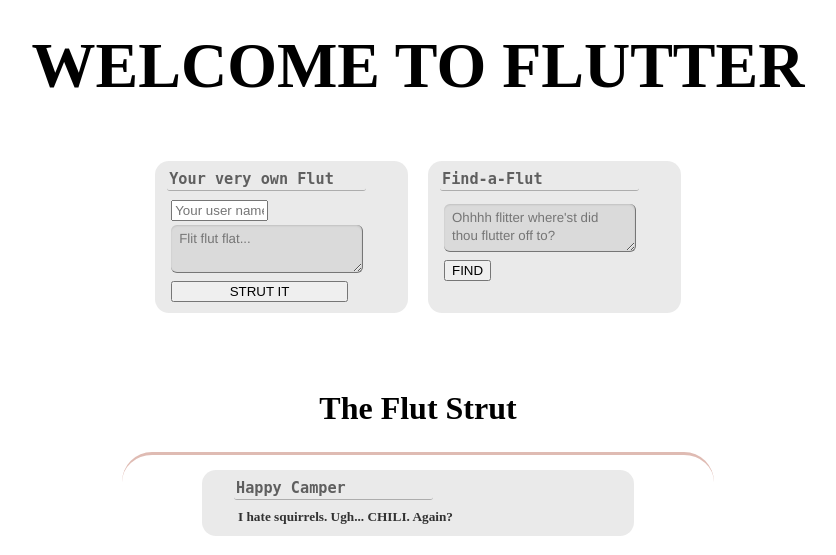
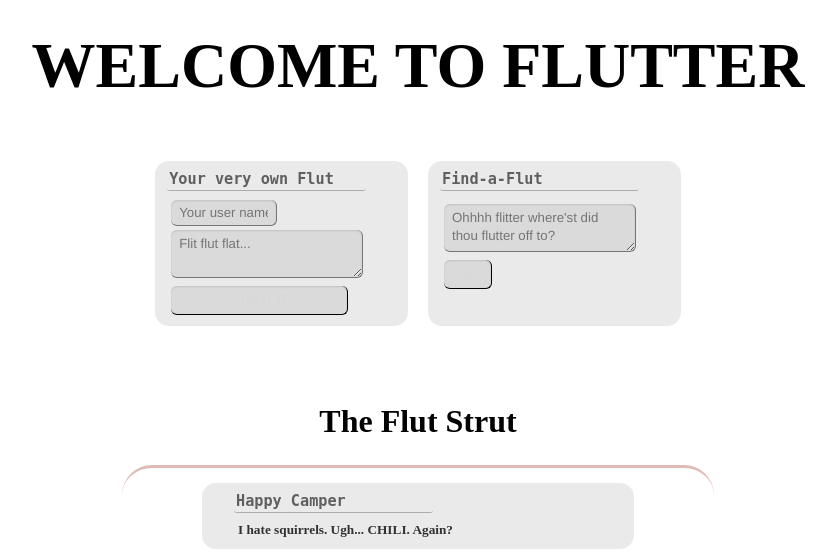
Before and after one commit to bizzcat/flutter, a Django app: page / in a window 1280 px wide. Shown: the part 230-785 px from the top of the page, without its empty margins (222-1058 px from the left). Run offline with Django 3.2, Linux system fonts and the light colour scheme; data comes from the database, SQL or seed files in the repository.

Commit message:
pretty up inputs

```diff
--- a/flutter/static/flutter/style.css
+++ b/flutter/static/flutter/style.css
@@ -51,7 +51,7 @@ textarea {
   margin: 4px 0px;
 }
 
-textarea {
+input, textarea {
   /*margin-top: 10px;
   margin-left: 50px;
   width: 500px;
@@ -67,7 +67,7 @@ textarea {
   border-style: none solid solid none;
   border-width: medium 1px 1px medium;
   box-shadow: 0 1px 2px rgba(0, 0, 0, 0.12) inset;
-  color: #555555;
+  color: rgba(30, 30, 30, 0.01);
   font-family: "Helvetica Neue",Helvetica,Arial,sans-serif;
   font-size: 1em;
   line-height: 1.4em;
```
